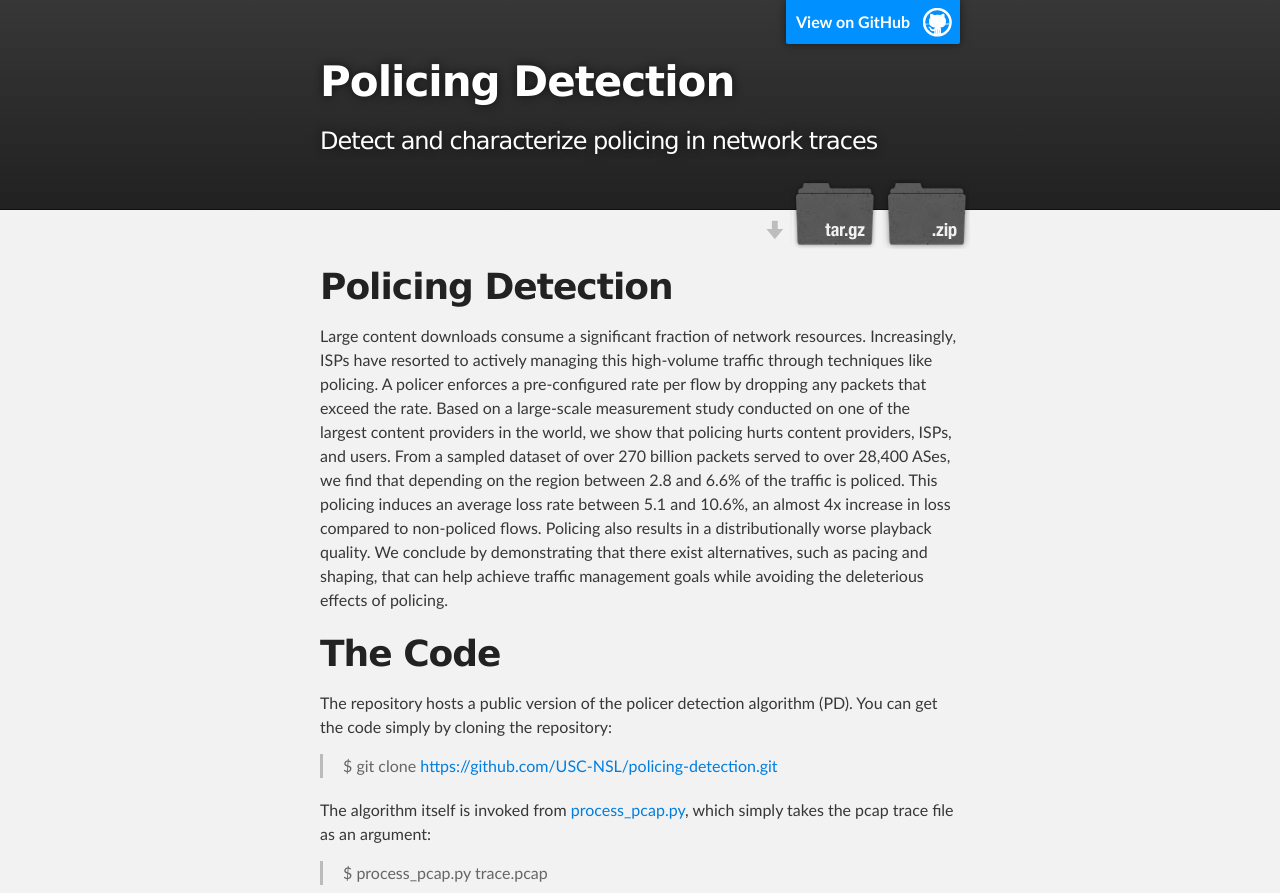
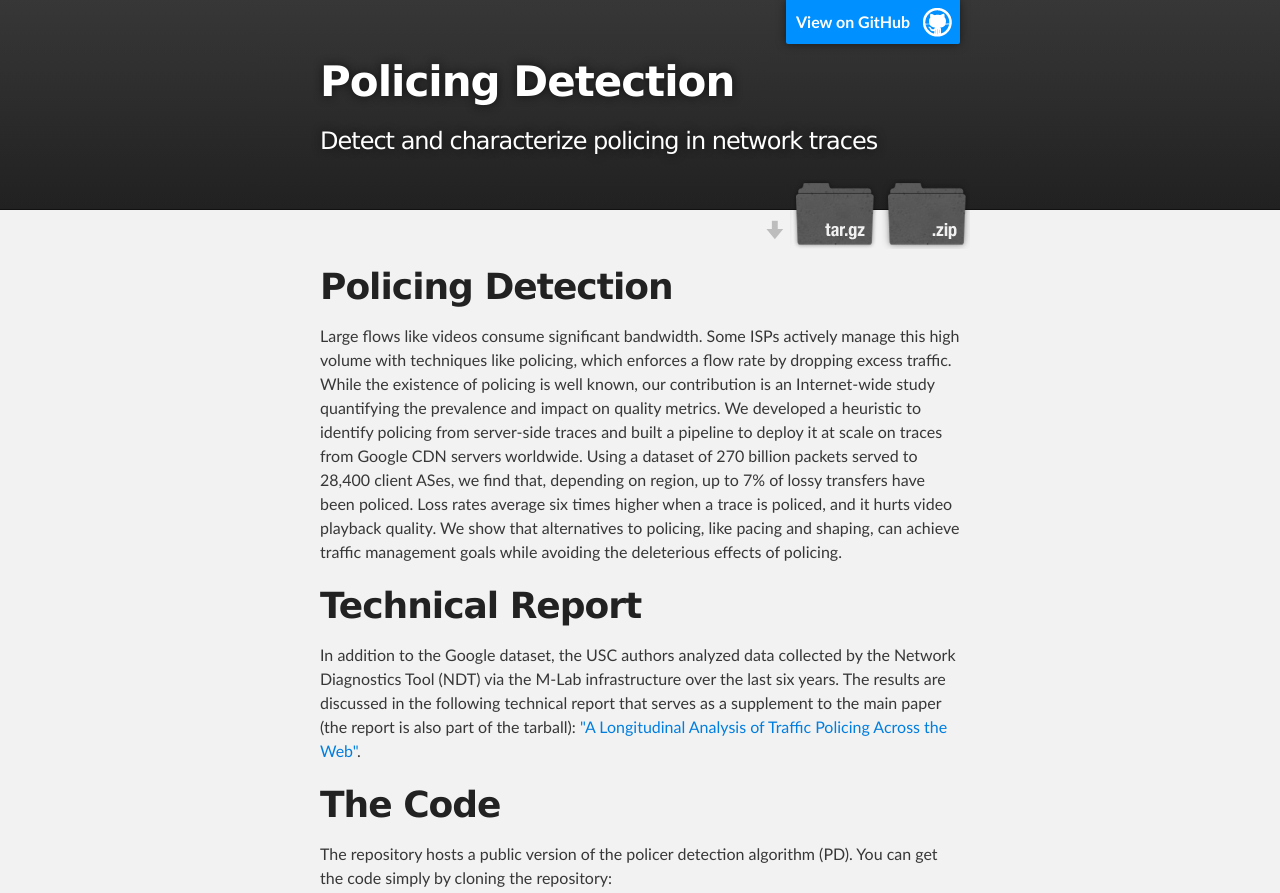
Before and after one commit to USC-NSL/policing-detection, a plain HTML site: page index.html in a window 1280 px wide. Shown: the top 893 px of the page. Drawn offline with Linux system fonts and the light colour scheme.

```diff
--- a/index.html
+++ b/index.html
@@ -34,7 +34,16 @@
         <h1>
 <a id="policing-detection" class="anchor" href="#policing-detection" aria-hidden="true"><span class="octicon octicon-link"></span></a>Policing Detection</h1>
 
-<p>Large content downloads consume a significant fraction of network resources. Increasingly, ISPs have resorted to actively managing this high-volume traffic through techniques like policing. A policer enforces a pre-configured rate per flow by dropping any packets that exceed the rate. Based on a large-scale measurement study conducted on one of the largest content providers in the world, we show that policing hurts content providers, ISPs, and users. From a sampled dataset of over 270 billion packets served to over 28,400 ASes, we find that depending on the region between 2.8 and 6.6% of the traffic is policed. This policing induces an average loss rate between 5.1 and 10.6%, an almost 4x increase in loss compared to non-policed flows. Policing also results in a distributionally worse playback quality. We conclude by demonstrating that there exist alternatives, such as pacing and shaping, that can help achieve traffic management goals while avoiding the deleterious effects of policing.</p>
+<p>Large flows like videos consume significant bandwidth. Some ISPs actively manage this high volume with techniques like policing, which enforces a flow rate by dropping excess traffic. While the existence of policing is well known, our contribution is an Internet-wide study quantifying the prevalence and impact on quality metrics. We developed a heuristic to identify policing from server-side traces and built a pipeline to deploy it at scale on traces from Google CDN servers worldwide. Using a dataset of 270 billion packets served to 28,400 client ASes, we find that, depending on region, up to 7% of lossy transfers have been policed. Loss rates average six times higher when a trace is policed, and it hurts video playback quality. We show that alternatives to policing, like pacing and shaping, can achieve traffic management goals while avoiding the deleterious effects of policing.</p>
+
+<h1>
+<a id="technical-report" class="anchor" href="#technical-report" aria-hidden="true"><span class="octicon octicon-link"></span></a>Technical Report</h1>
+
+<p>In addition to the Google dataset, the USC authors analyzed data collected by
+the Network Diagnostics Tool (NDT) via the M-Lab infrastructure over the last
+six years. The results are discussed in the following technical report that
+serves as a supplement to the main paper (the report is also part of the
+tarball): <a href="https://goo.gl/yMXssC">"A Longitudinal Analysis of Traffic Policing Across the Web"</a>.</p>
 
 <h1>
 <a id="the-code" class="anchor" href="#the-code" aria-hidden="true"><span class="octicon octicon-link"></span></a>The Code</h1>
```
Also changed, not shown: params.json (+1 -1 lines).
